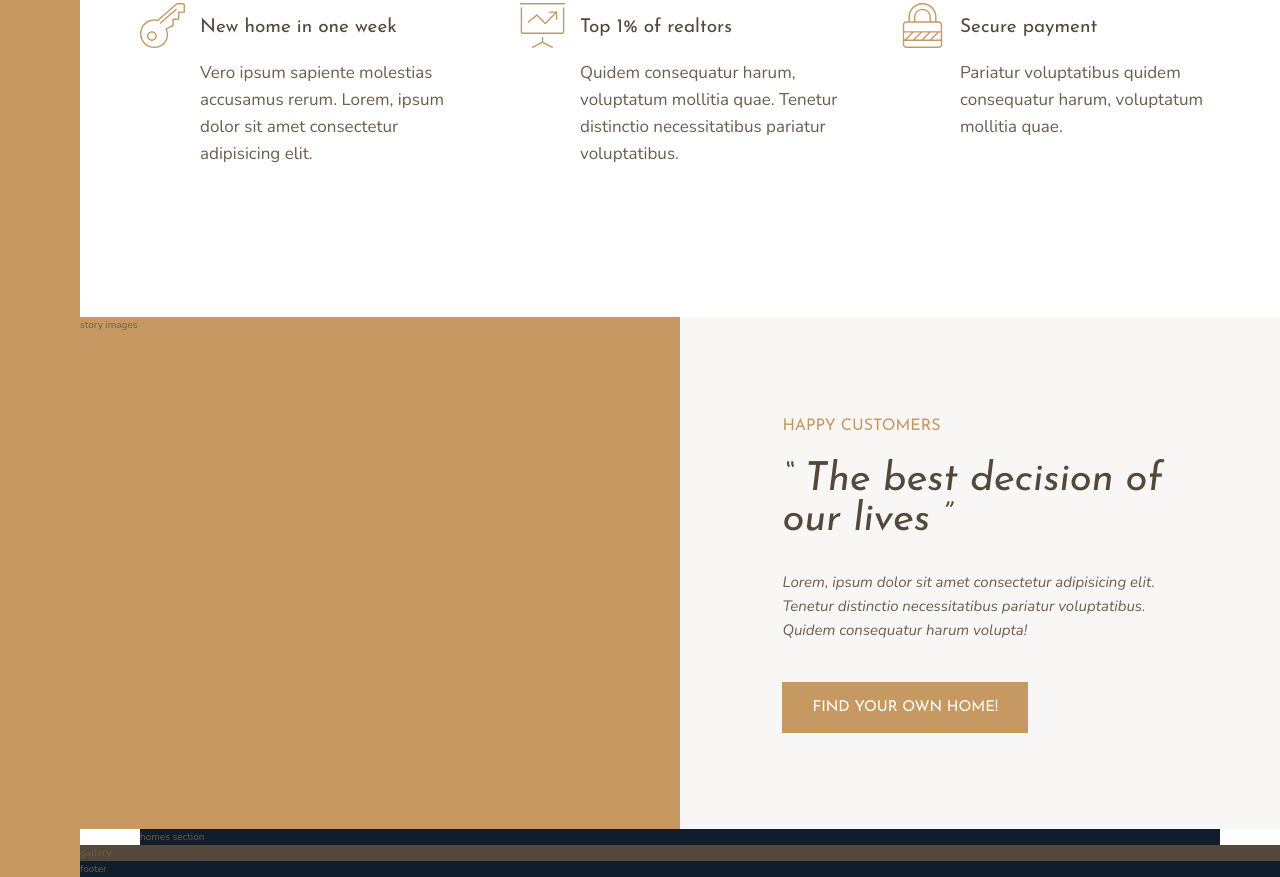
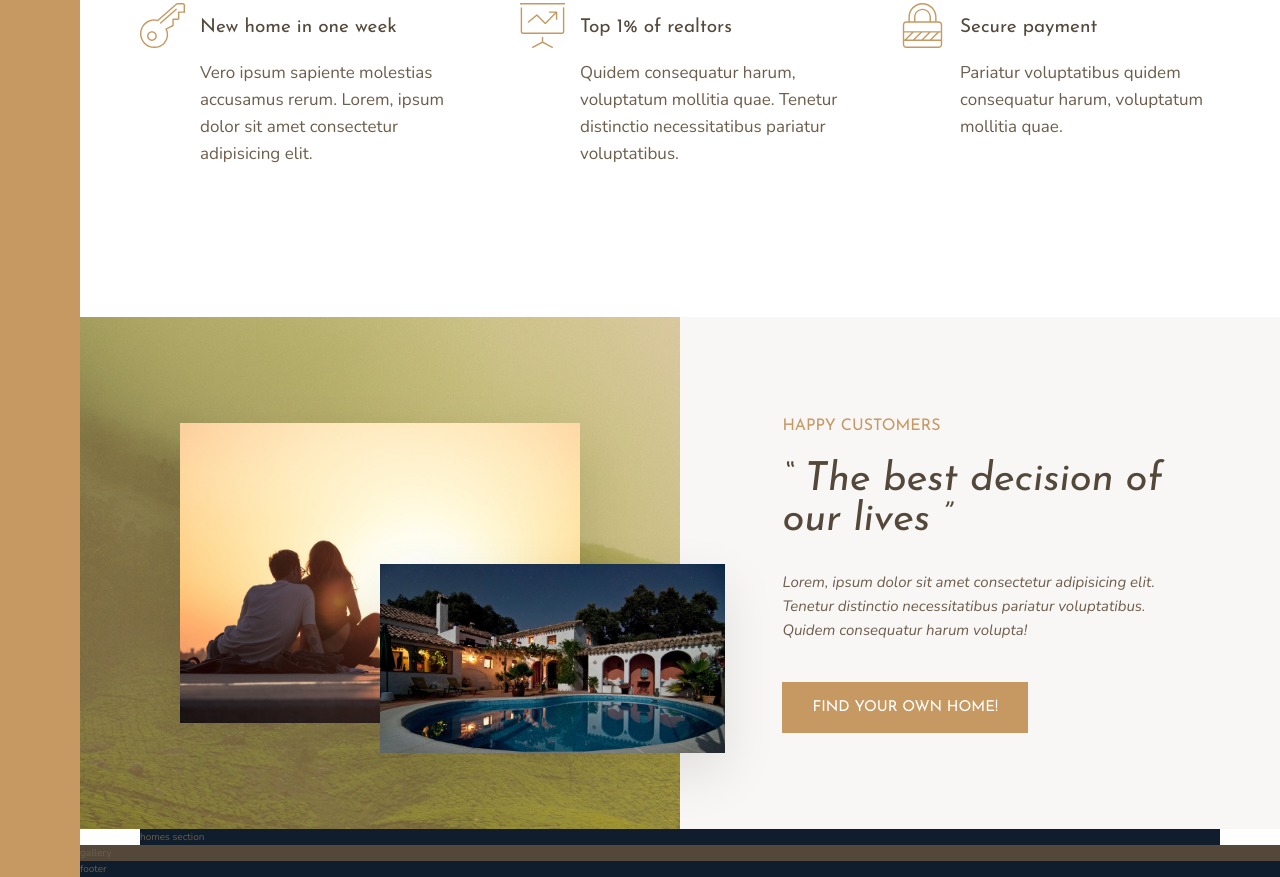
Before and after one commit to agohorel/grid-tut, a website: page index.html in a window 1280 px wide. Shown: the part 991-1868 px from the top of the page. Drawn offline with nearby package versions, Linux system fonts and the light colour scheme.

Commit message:
add story image section

```diff
--- a/index.html
+++ b/index.html
@@ -70,7 +70,8 @@
         </section>
 
         <div class="story__pictures">
-            story images
+            <img src="img/story-1.jpeg" alt="couple with new house" class="story__img--1">
+            <img src="img/story-2.jpeg" alt="new house" class="story__img--2">
         </div>
 
         <div class="story__content">
--- a/sass/_story.scss
+++ b/sass/_story.scss
@@ -1,8 +1,28 @@
 .story {
 
 	&__pictures {
-		background-color: $color-primary;
+		display: grid;
+		grid-template-rows: repeat(6, 1fr);
+		grid-template-columns: repeat(6, 1fr);
+		align-items: center;
+
+		background-image: linear-gradient(rgba($color-primary, .5), rgba($color-primary-dark, .5)), url(../img/back.jpg);
 		grid-column: full-start / col-end 4;
+	}
+
+	&__img--1 {
+		width: 100%;
+		grid-row: 2 / 6;
+		grid-column: 2 / 6;
+		box-shadow: 0 2rem 5rem rgba(#000, .1);
+	}
+
+	&__img--2 {
+		width: 115%;
+		grid-row: 4 / 6;
+		grid-column: 4 / 7;
+		z-index: 1;
+		box-shadow: 0 2rem 5rem rgba(#000, .1);
 	}
 
 	&__content {
```
Also changed, not shown: css/style.css.
